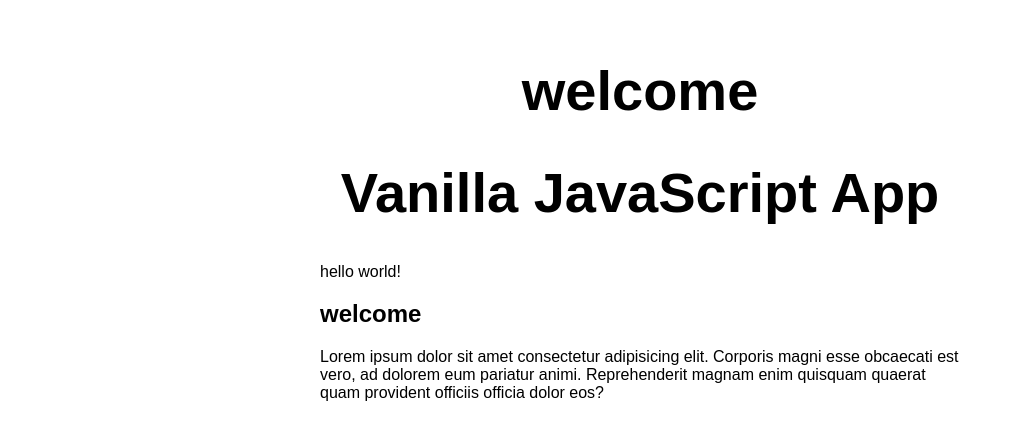
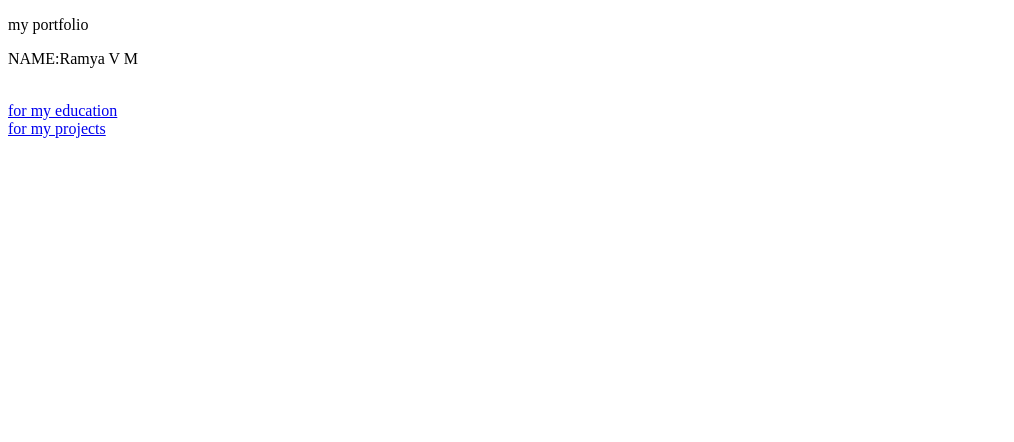
Before and after one commit to Ramyameleshimi/ramyav, a website: page src/index.html in a window 1280 px wide. Shown: the whole page, without its empty margins (0-1014 px from the left). Drawn offline with Linux system fonts and the light colour scheme.

Commit message:
Add files via upload

```diff
--- a/src/index.html
+++ b/src/index.html
@@ -1,21 +1,16 @@
 <!DOCTYPE html>
 <html lang="en">
 <head>
-  <meta charset="UTF-8">
-  <meta name="viewport" content="width=device-width, initial-scale=1.0">
-  <link rel="stylesheet" href="styles.css">
-  <title>Vanilla JavaScript App</title>
+    <meta charset="UTF-8">
+    <meta name="viewport" content="width=device-width, initial-scale=1.0">
+    <title>Document</title>
 </head>
-
 <body>
-  <main>
-    <h1>welcome</h1>
-    <h1>Vanilla JavaScript App</h1>
-    <p>hello world!</p>
-    <h2>welcome</h2>
-    <p>Lorem ipsum dolor sit amet consectetur adipisicing elit. Corporis magni esse obcaecati est vero, ad dolorem eum pariatur animi. Reprehenderit magnam enim quisquam quaerat quam provident officiis officia dolor eos?</p>
-
-  </main>
+    <p>my portfolio</p>
+    <p>NAME:Ramya V M</p>
+    <br>
+    <a href="/education.html">for my education </a>
+    <br>
+    <a href="/projects.html">for my projects</a>
 </body>
-
 </html>
```
